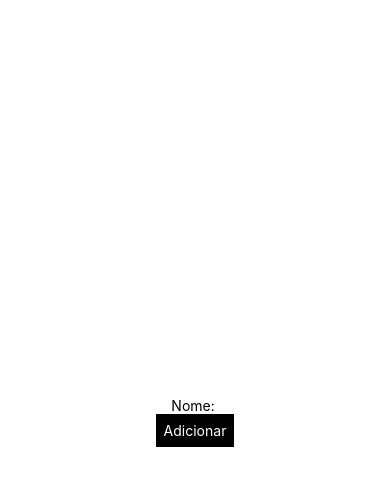
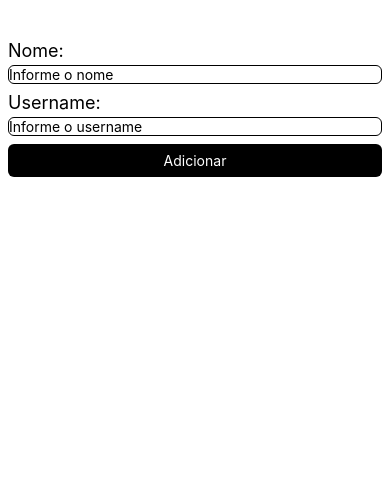
Before and after one commit to pedrohrb7/reactnativefirebase, a React Native app: screen / in a window 390 px wide. Shown: the top 486 px of the page. Built offline with nearby package versions, Linux system fonts and the light colour scheme; no server answers; the database is empty.

Commit message:
chore: implement form to create doc

```diff
--- a/App.tsx
+++ b/App.tsx
@@ -1,12 +1,18 @@
 import { useEffect, useState } from "react";
-import { StyleSheet, Text, View, TouchableOpacity } from "react-native";
+import {
+  StyleSheet,
+  Text,
+  View,
+  TouchableOpacity,
+  TextInput,
+} from "react-native";
 import { addDoc, doc, getDoc, collection } from "firebase/firestore";
 
 import { db } from "./src/firebaseConnection";
 
 export default function App() {
   const [name, setName] = useState("");
-  const [loading, setLoading] = useState(true);
+  const [username, setUsername] = useState("");
 
   useEffect(() => {
     async function getData() {
@@ -14,38 +20,40 @@ export default function App() {
 
       getDoc(docRef)
         .then((response) => {
-          setName(response.data()?.name);
           console.log("rs ", response.data());
-          setLoading(false);
         })
         .catch((err: any) => {
-          setLoading(false);
           console.error("error", err);
         });
-
-      //onSnapshot(doc(db, "users", "1"), (doc) => {
-      //  setName(doc.data()?.name);
-      //});
     }
 
     getData();
   }, []);
 
   const handleAdd = async () => {
-    //await setDoc(doc(db, "users", "3"), {
-    //  name: "Master",
-    //  username: "masterOfPuppets",
-    //});
-
     await addDoc(collection(db, "users"), {
-      name: "Novo",
-      username: "fulaninho",
+      name,
+      username,
     });
   };
 
   return (
     <View style={styles.container}>
-      {loading ? <Text>Carregando...</Text> : <Text>Nome: {name}</Text>}
+      <Text style={styles.label}>Nome: </Text>
+      <TextInput
+        style={styles.input}
+        placeholder="Informe o nome"
+        value={name}
+        onChangeText={(text) => setName(text)}
+      />
+
+      <Text style={styles.label}>Username: </Text>
+      <TextInput
+        style={styles.input}
+        placeholder="Informe o username"
+        value={username}
+        onChangeText={(text) => setUsername(text)}
+      />
 
       <TouchableOpacity style={styles.button} onPress={handleAdd}>
         <Text style={styles.buttonText}>Adicionar</Text>
@@ -57,16 +65,30 @@ export default function App() {
 const styles = StyleSheet.create({
   container: {
     flex: 1,
+    paddingTop: 40,
     backgroundColor: "#fff",
-    alignItems: "center",
-    justifyContent: "center",
   },
   button: {
     backgroundColor: "#000",
-    alignSelf: "center",
+    marginHorizontal: 8,
+    borderRadius: 6,
   },
   buttonText: {
     padding: 8,
     color: "#fff",
+    textAlign: "center",
+  },
+  label: {
+    color: "#000",
+    fontSize: 18,
+    marginBottom: 4,
+    marginLeft: 8,
+  },
+  input: {
+    borderWidth: 1,
+    marginLeft: 8,
+    marginRight: 8,
+    marginBottom: 8,
+    borderRadius: 6,
   },
 });
```
